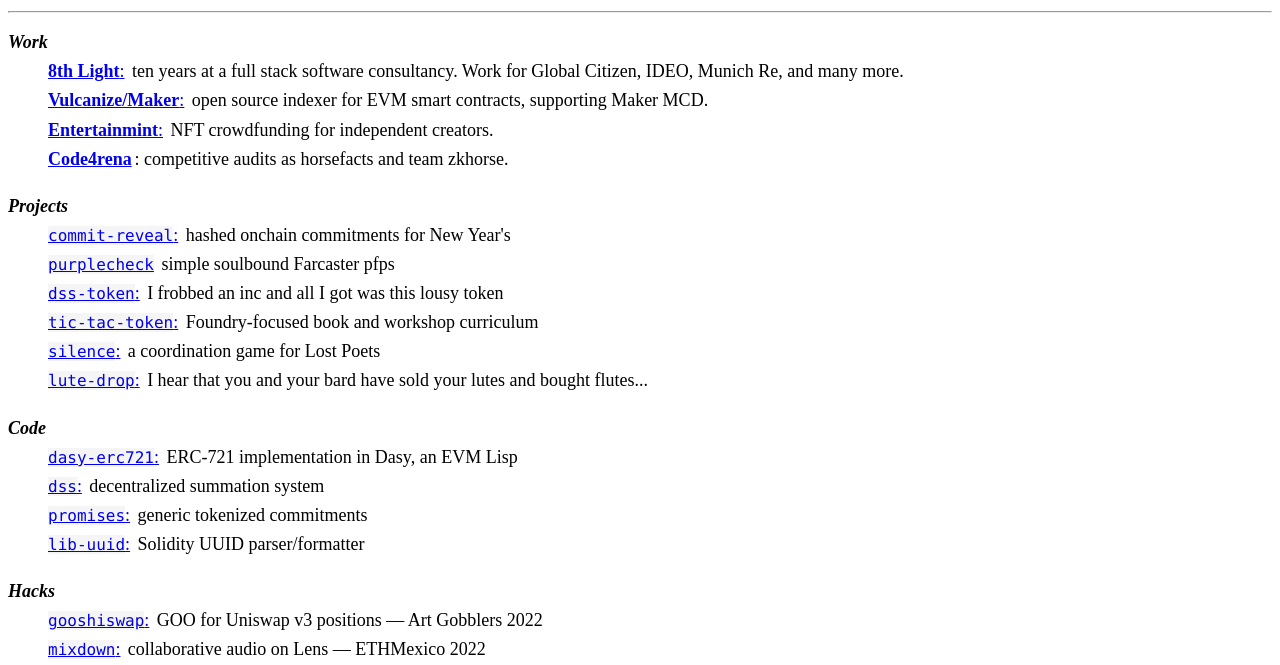
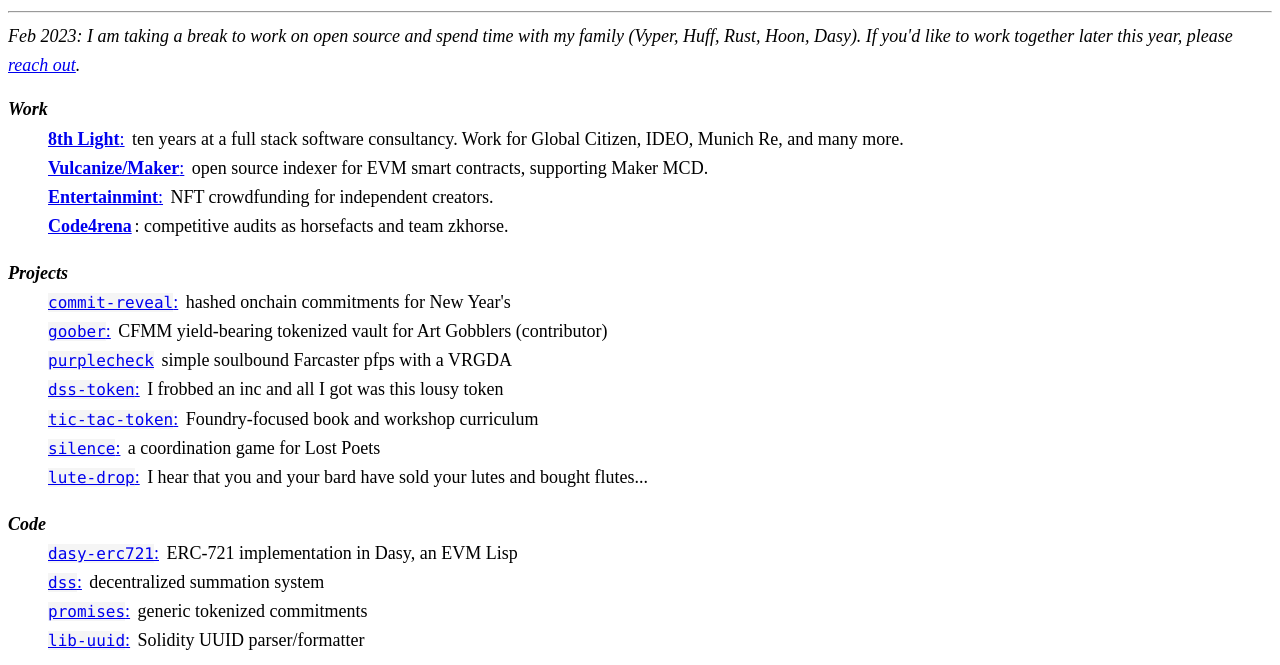
Before and after one commit to horsefacts/website, a plain HTML site: page index.html in a window 1280 px wide. Shown: the part 100-765 px from the top of the page. Drawn offline with Linux system fonts and the light colour scheme.

Commit message:
Add Goober, status update

```diff
--- a/index.html
+++ b/index.html
@@ -38,6 +38,7 @@
         color: blue;
       }
     </style>
+    <script defer data-domain="terminally.online" src="https://plausible.io/js/script.js"></script>
   </head>
   <body>
     <header>
@@ -51,6 +52,9 @@
       <hr />
     </header>
     <main>
+      <section>
+        <em>Feb 2023: I am taking a break to work on open source and spend time with my family (Vyper, Huff, Rust, Hoon, Dasy). If you'd like to work together later this year, please <a href="mailto:horsefacts@terminally.online">reach out</a>.</em>
+      </section>
       <section>
         <h2>Work</h2>
         <ul>
@@ -88,8 +92,14 @@
             hashed onchain commitments for New Year's
           </li>
           <li>
+            <a href="https://www.goober.xyz/"
+              ><code>goober</code>:</a
+            >
+             CFMM yield-bearing tokenized vault for Art Gobblers (contributor)
+          </li>
+          <li>
             <a href="https://www.purplecheck.club/"><code>purplecheck</code></a>
-            simple soulbound Farcaster pfps
+            simple soulbound Farcaster pfps with a VRGDA
           </li>
           <li>
             <a href="https://opensea.io/collection/counterdao"
```
